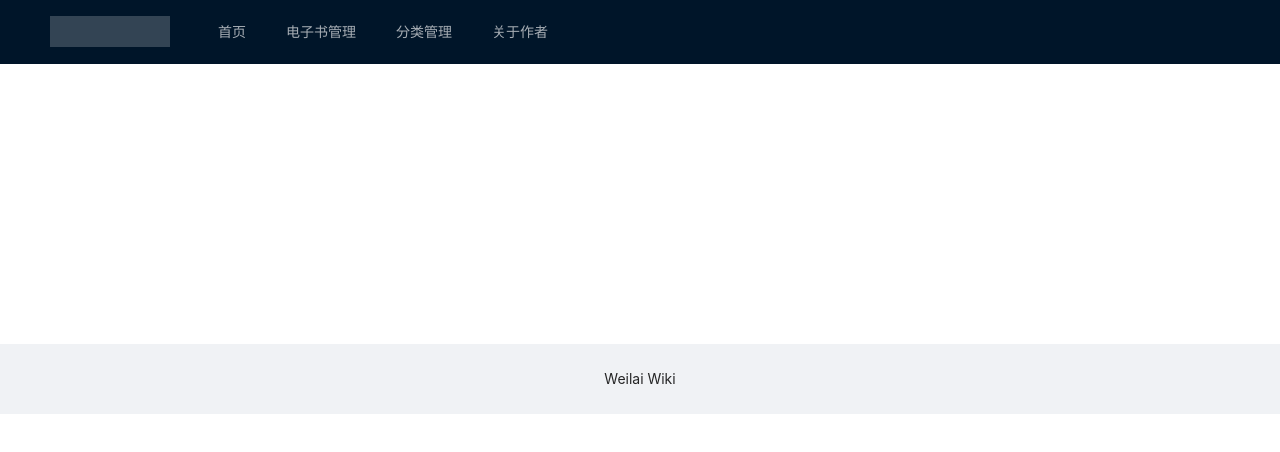
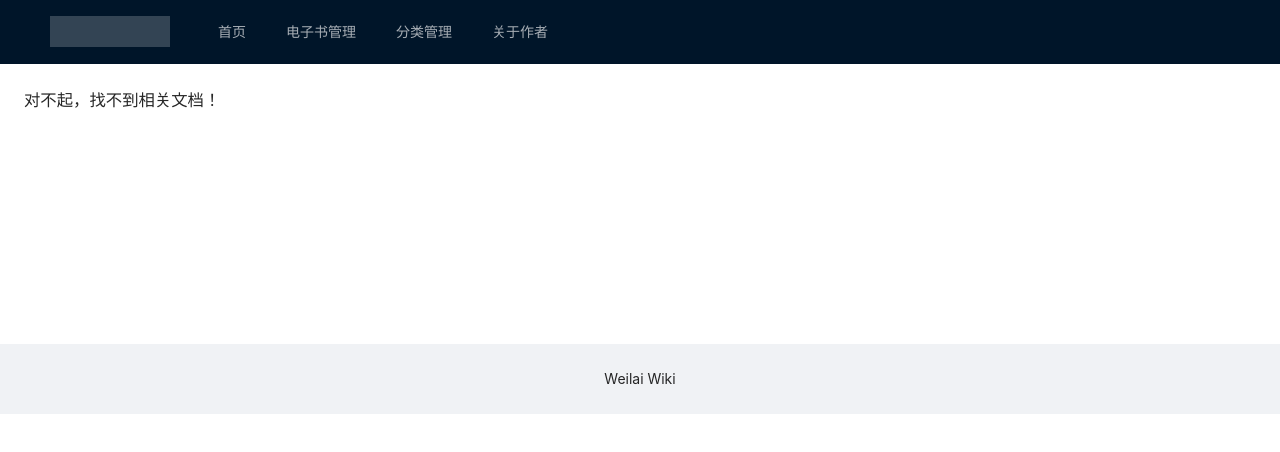
Before and after one commit to miku-wwl/wwl_wiki, a Vue app in the folder web/: page /doc in a window 1280 px wide. Shown: the top 452 px of the page. Built offline with nearby package versions, Linux system fonts and the light colour scheme; no server answers.

Commit message:
feat: 8-12 打开文档页面时，如果没有文档，增加提示

```diff
--- a/web/src/views/doc.vue
+++ b/web/src/views/doc.vue
@@ -1,6 +1,7 @@
 <template>
   <a-layout>
     <a-layout-content :style="{ background: '#fff', padding: '24px', margin: 0, minHeight: '280px' }">
+      <h3 v-if="level1.length === 0">对不起，找不到相关文档！</h3>
       <a-row>
         <a-col :span="6">
           <a-tree
```
